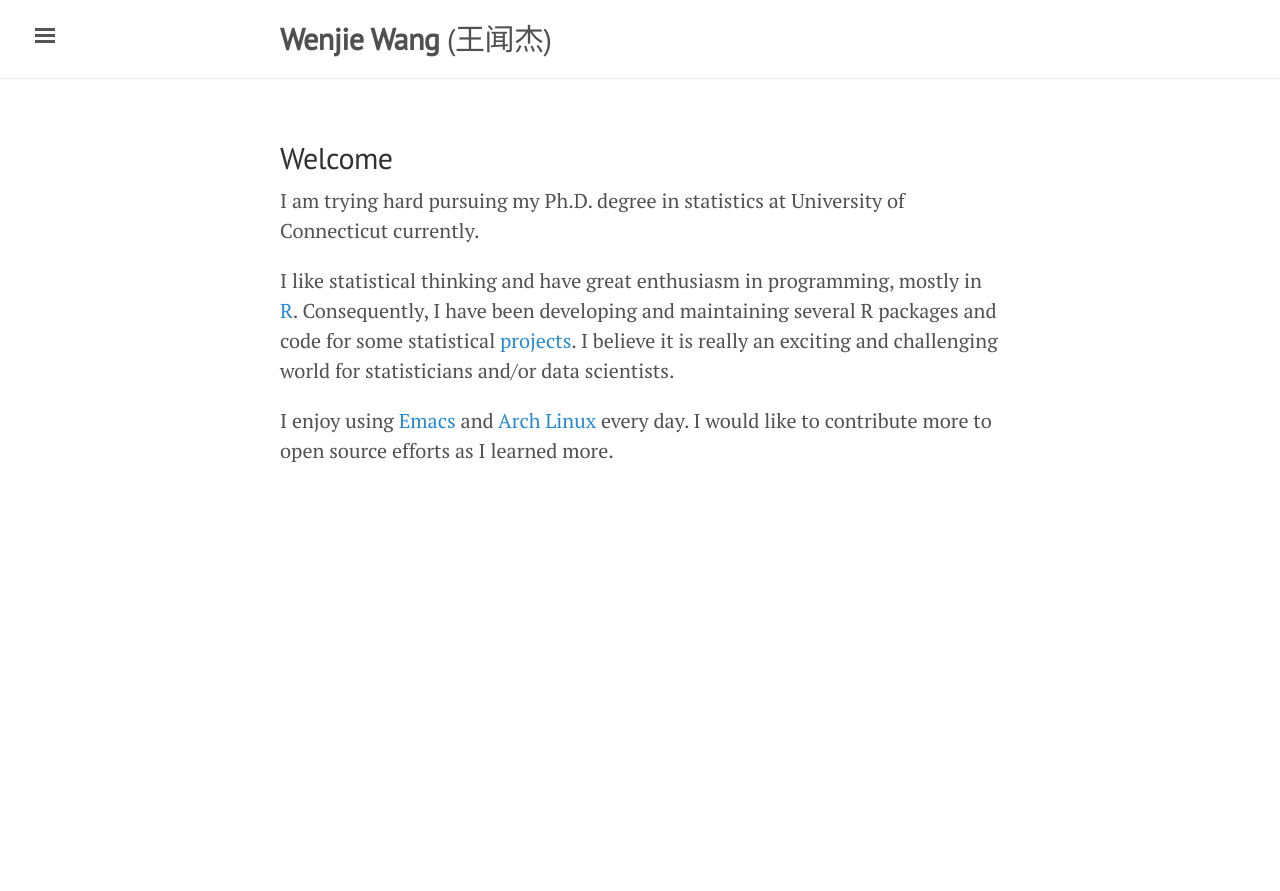
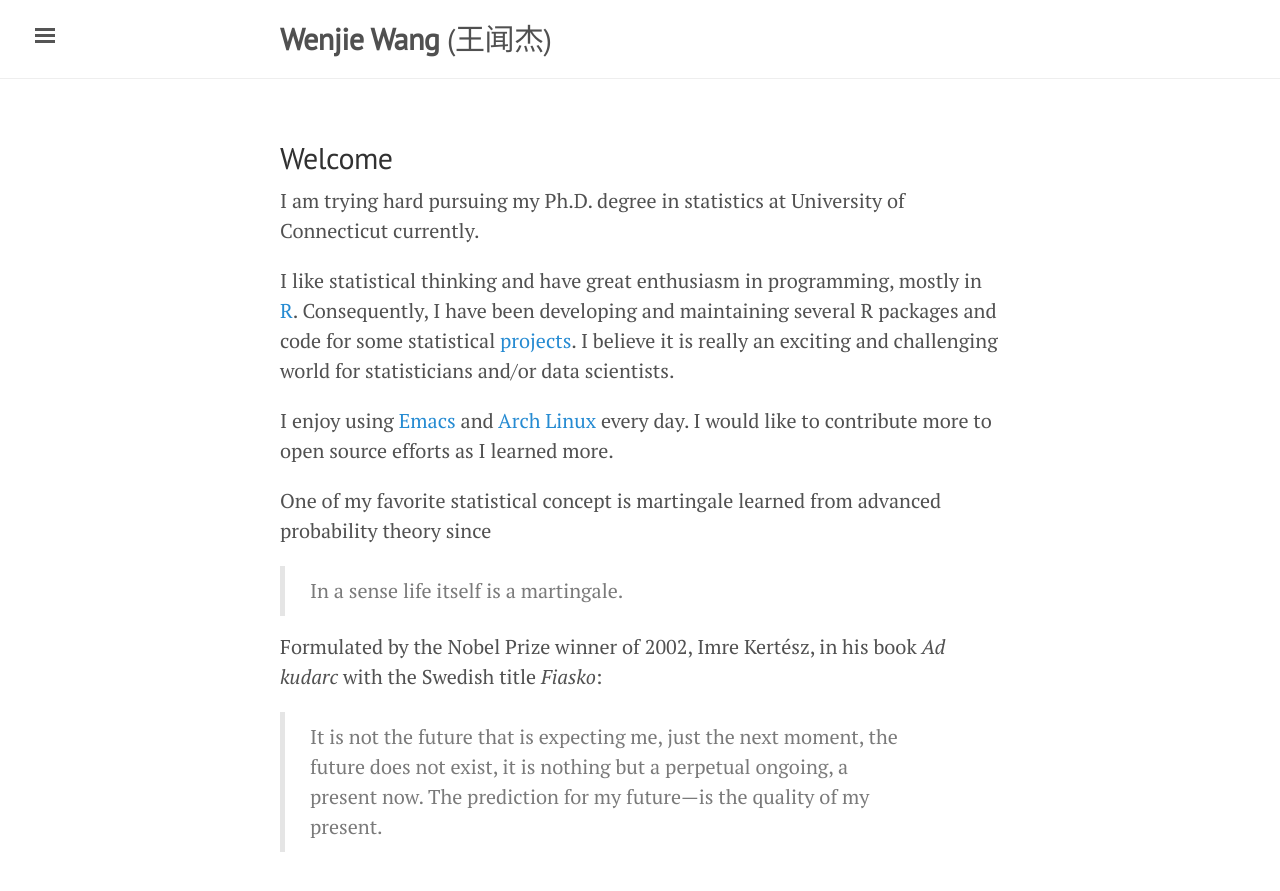
Before and after one commit to LiYanStat/wenjie2wang.github.io, a Jekyll site: the page built from index.md, in a window 1280 px wide. Shown: the top 891 px of the page. Built offline with Jekyll 4.4.1, drawn with Linux system fonts in a browser that asks for light colours.

Commit message:
quotes added

```diff
--- a/index.md
+++ b/index.md
@@ -19,7 +19,17 @@ I enjoy using [Emacs](https://www.gnu.org/software/emacs/)
 and [Arch Linux](https://www.archlinux.org/) every day.
 I would like to contribute more to open source efforts as I learned more.
 
+One of my favorite statistical concept is martingale learned from advanced
+probability theory since
 
+> In a sense life itself is a martingale.
+
+Formulated by the Nobel Prize winner of 2002, Imre Kert‌&#233;sz, in his book
+*Ad kudarc* with the Swedish title *Fiasko*:
+
+> It is not the future that is expecting me, just the next moment, the future
+> does not exist, it is nothing but a perpetual ongoing, a present now. The
+> prediction for my future---is the quality of my present.
 
 
 
```
